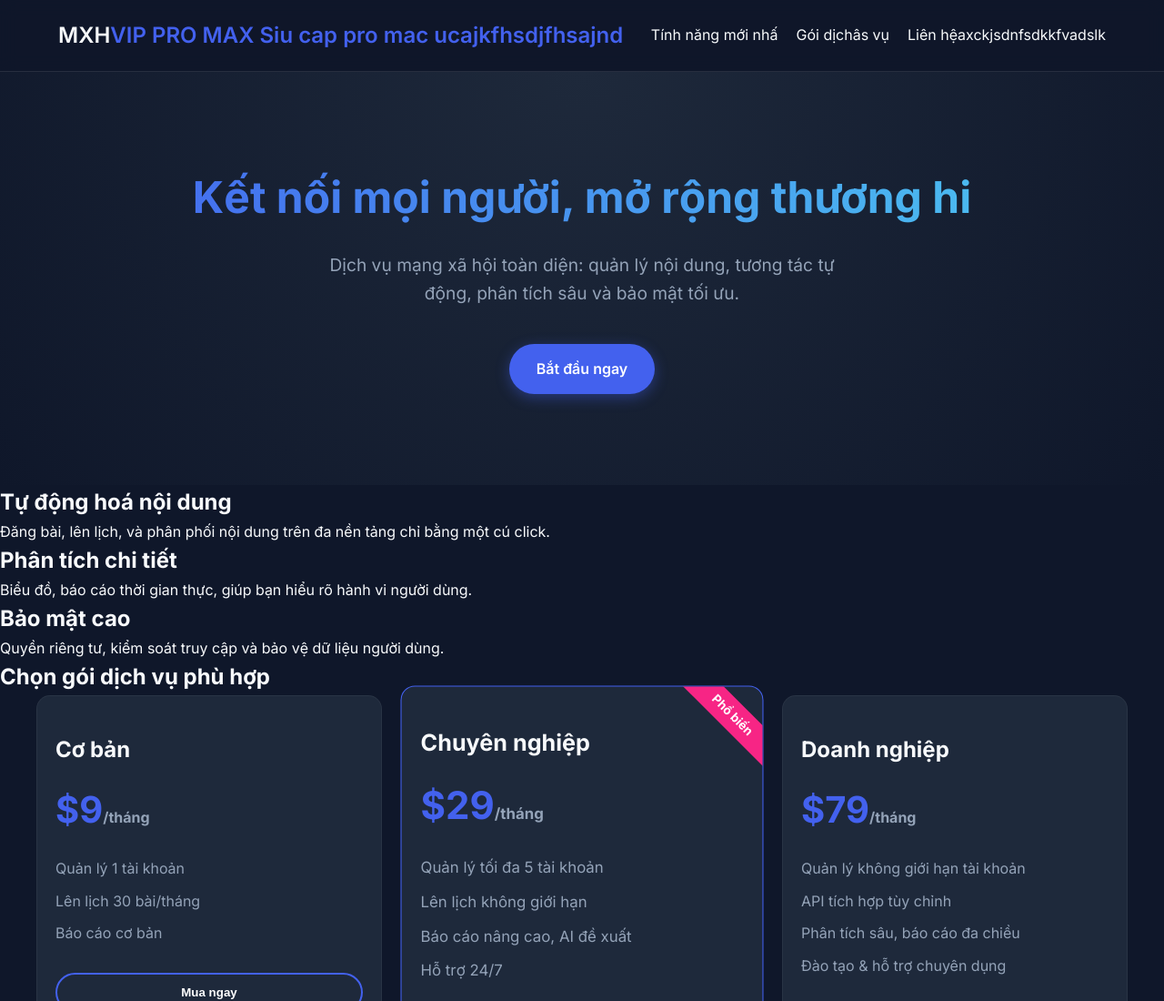
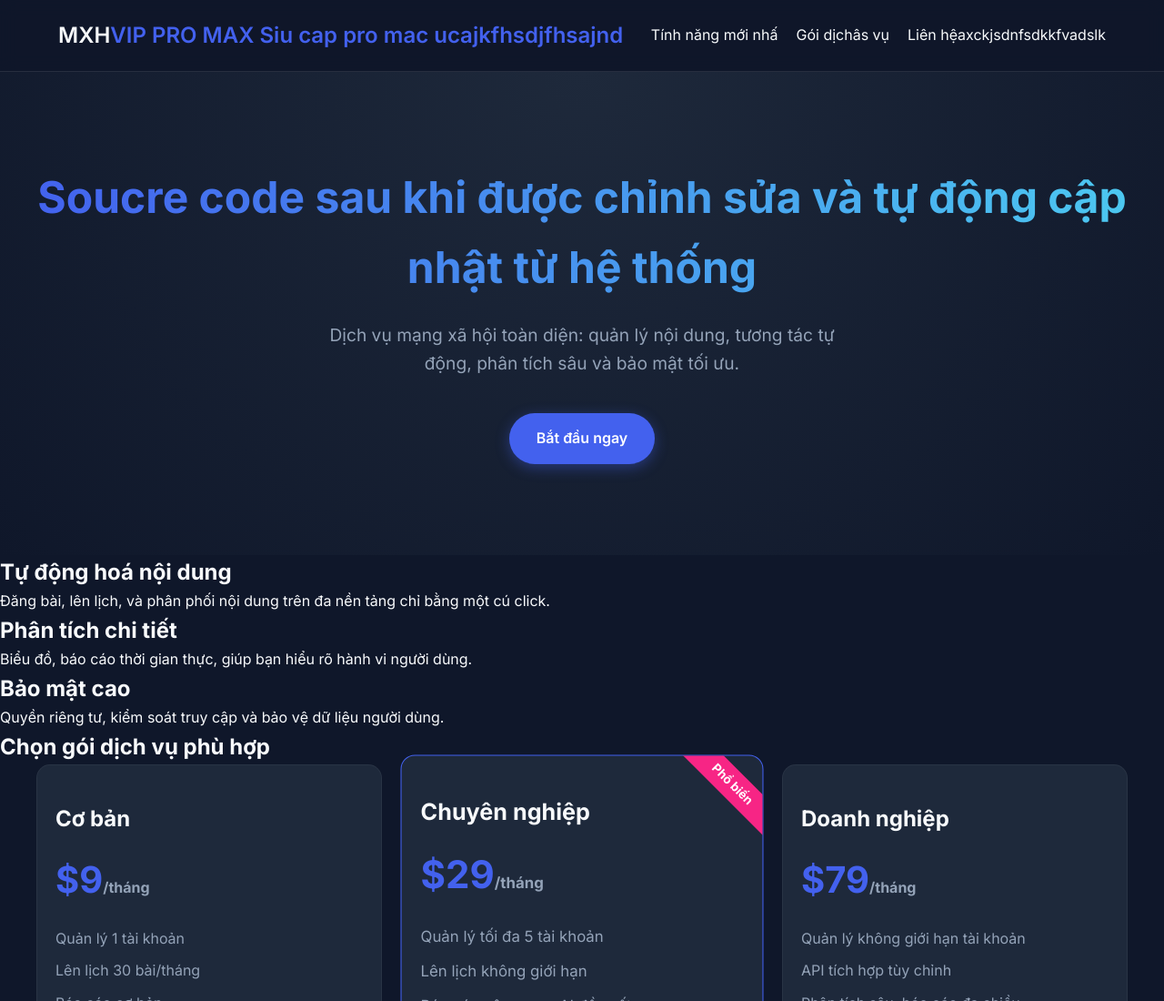
Before and after one commit to dthanhsang/demodevops, a website: page public/index.html in a window 1280 px wide. Shown: the top 1100 px of the page at 91% size. Drawn offline with Linux system fonts and the light colour scheme.

Commit message:
cập nhật mới'

```diff
--- a/public/index.html
+++ b/public/index.html
@@ -20,7 +20,7 @@
   </header>
 
   <section class="hero">
-    <h1>Kết nối mọi người, mở rộng thương hi</h1>
+    <h1>Soucre code sau khi được chỉnh sửa và tự động cập nhật từ hệ thống </h1>
     <p class="subtitle">Dịch vụ mạng xã hội toàn diện: quản lý nội dung, tương tác tự động, phân tích sâu và bảo mật tối ưu.</p>
     <a href="#pricing" class="cta-button">Bắt đầu ngay</a>
   </section>
```
